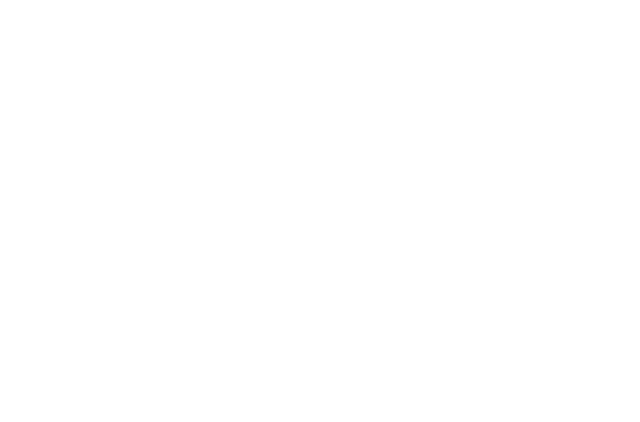
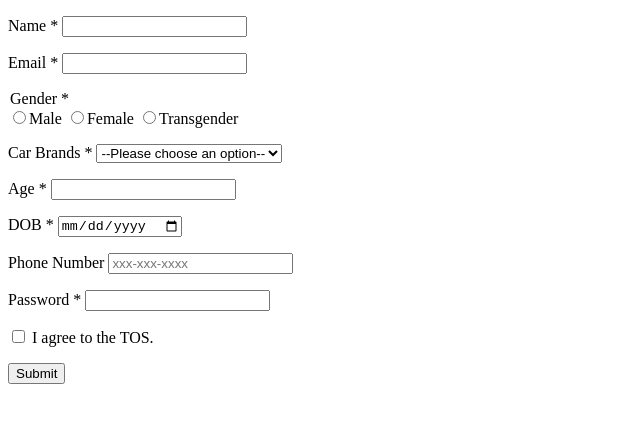
Before and after one commit to acciojob/signup-form-car-ShoutingEagle, a website: page main.html in a window 1280 px wide. Shown: the whole page, without its empty margins (0-640 px from the left). Drawn offline with Linux system fonts and the light colour scheme.

Commit message:
created a submission

```diff
--- a/main.html
+++ b/main.html
@@ -3,10 +3,58 @@
 <html>
 
 <head>
+	<meta charset="utf-8";>
+	<meta name="viewport" content="width-device-width, initial-scale=1.0">
 	<link rel="stylesheet" href="styles.css">
+	<title>Signup FOrm Car</title>
 </head>
 
 <body>
+	<form method="post">
+		<p><label for="name">Name *</label>
+		<input type="text" name="userName" id="name" required></p>
+
+		<p><label for="email">Email *</label>
+		<input type="text" name="userEmail" id="email" required></p>
+
+
+		<p>
+		<legend>Gender *</legend>
+		<input type="radio" name="gender" id="male" required>Male
+		<input type="radio" name="gender" id="male" required>Female
+		<input type="radio" name="gender" id="male" required>Transgender
+		</p>
+
+
+		<p>
+		<label for="brands">Car Brands *</label>
+			<select name="carBrand" id="carBrand" required>
+				<option value="">--Please choose an option--</option>
+				<option value="bmw">BMW</option>
+				<option value="audi">Audi</option>
+				<option value="mercedes">Mercedes</option>
+			</select>
+		</p>
+
+		<p><label for="age">Age *</label>
+		<input type="number" name="age" id="age" required></p>
+
+		<p><label for="dob">DOB *</label>
+		<input type="date" name="dob" id="dob" required></p>
+
+		<p><label for="number">Phone Number </label>
+		<input type="tel" name="number" id="number" placeholder="xxx-xxx-xxxx" pattern="[0-9]{3}-[0-9]{3}-[0-9]{4}"></p>
+
+		<p><label for="password">Password *</label>
+		<input type="password" name="password" id="password" required></p>
+
+		<p>
+		<input type="checkbox" name="consent" id="consent" required>   I agree to the TOS.</p>
+
+
+
+		<button>Submit</button>
+	</form>
 	<!-- the entire body must be written by student -->
     <script type="text/javascript" src="./script.js">
 </script>
```
